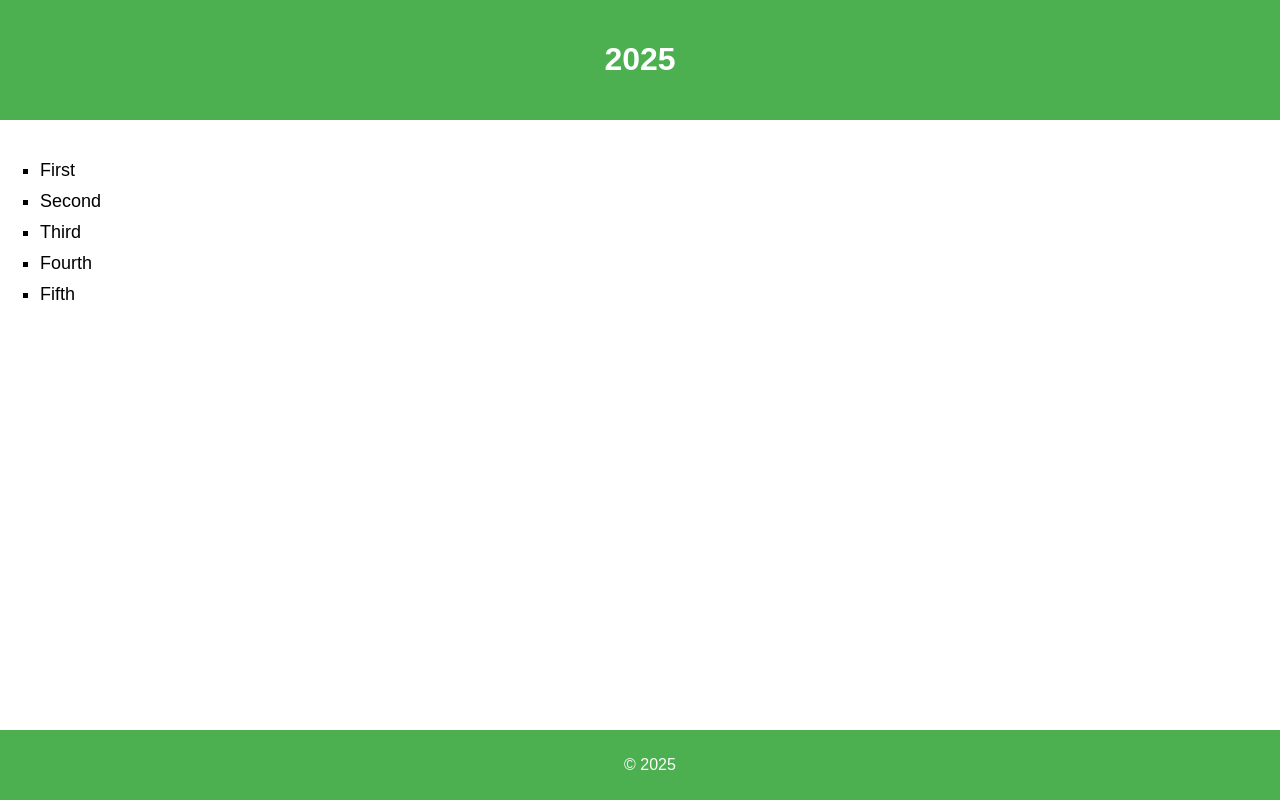
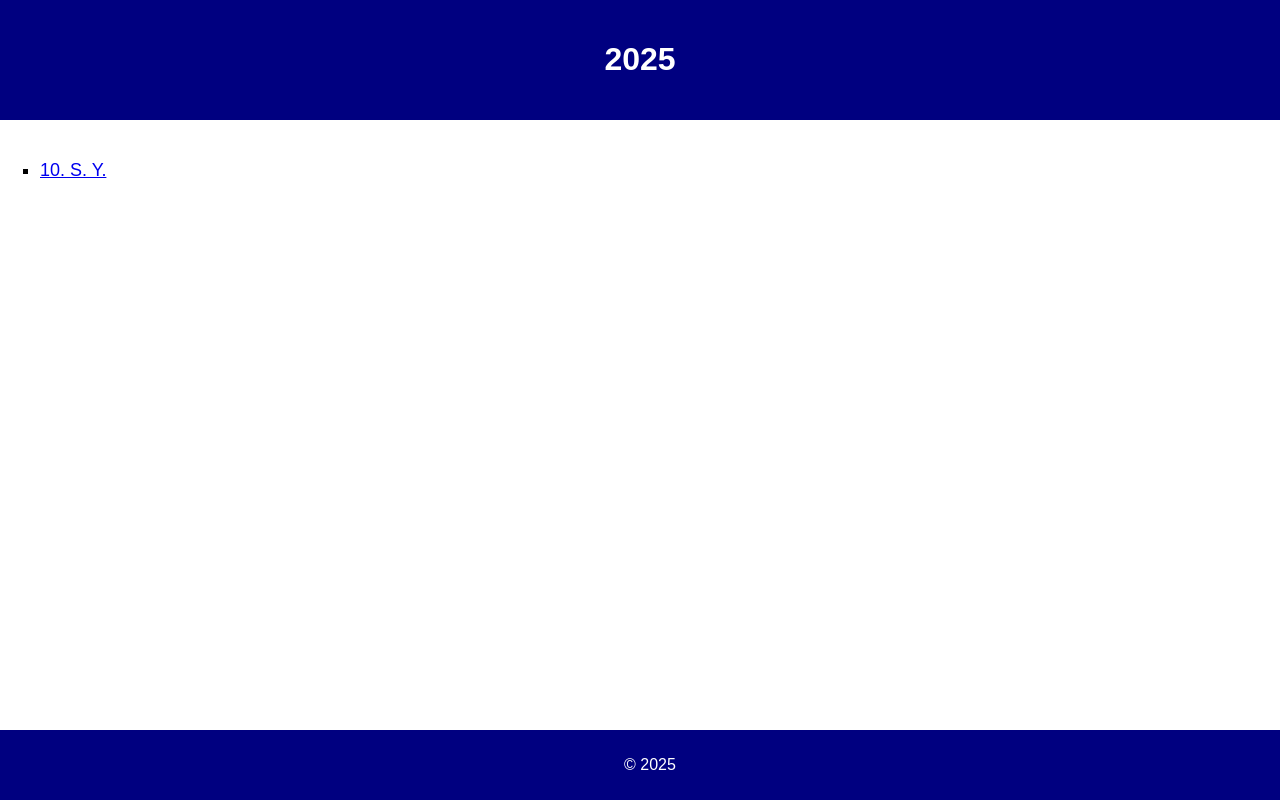
Before and after one commit to fpl-inf/fpl-inf.github.io, a plain HTML site: page index.html in a window 1280 px wide. Drawn offline with Linux system fonts and the light colour scheme.

Commit message:
Add first page.

```diff
--- a/index.html
+++ b/index.html
@@ -14,11 +14,7 @@
 
     <main>
         <ul class="page-list">
-            <li>First</li>
-            <li>Second</li>
-            <li>Third</li>
-            <li>Fourth</li>
-            <li>Fifth</li>
+            <li><a href="page_sy_2025_04_29/page.html">10. S. Y.</a></li>
         </ul>
     </main>
 
--- a/style.css
+++ b/style.css
@@ -7,7 +7,7 @@ body {
 
 /* Header styling */
 header {
-    background-color: #4CAF50;
+    background-color: navy;
     color: white;
     padding: 20px;
     text-align: center;
@@ -27,7 +27,7 @@ header {
 
 /* Footer styling */
 footer {
-    background-color: #4CAF50;
+    background-color: navy;
     color: white;
     text-align: center;
     padding: 10px;
```
